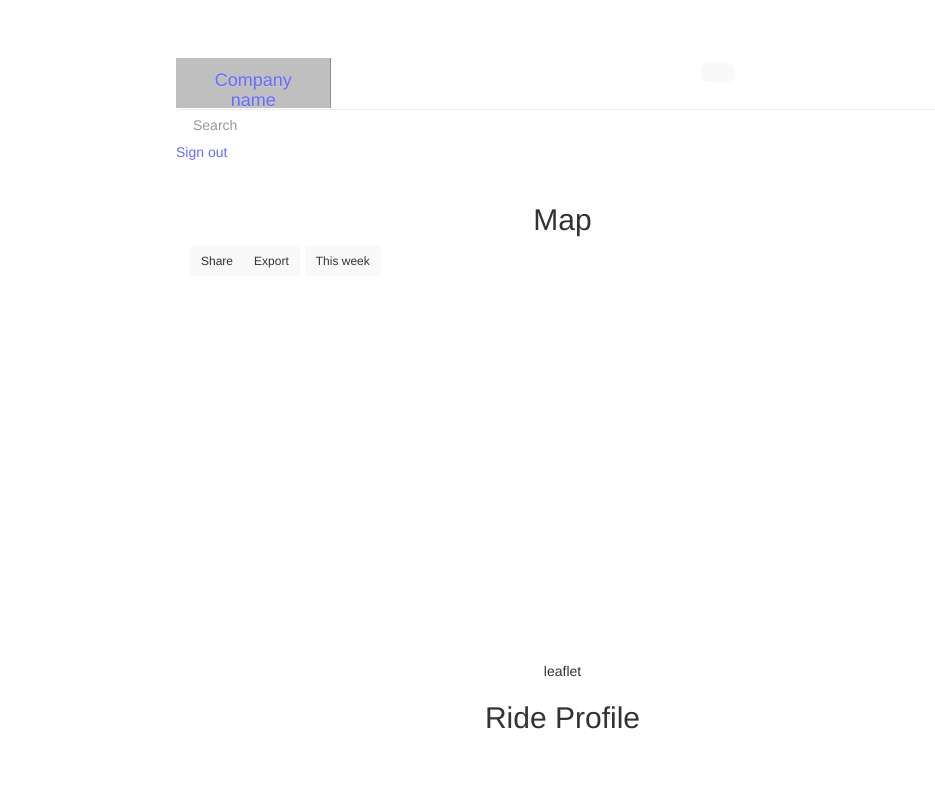
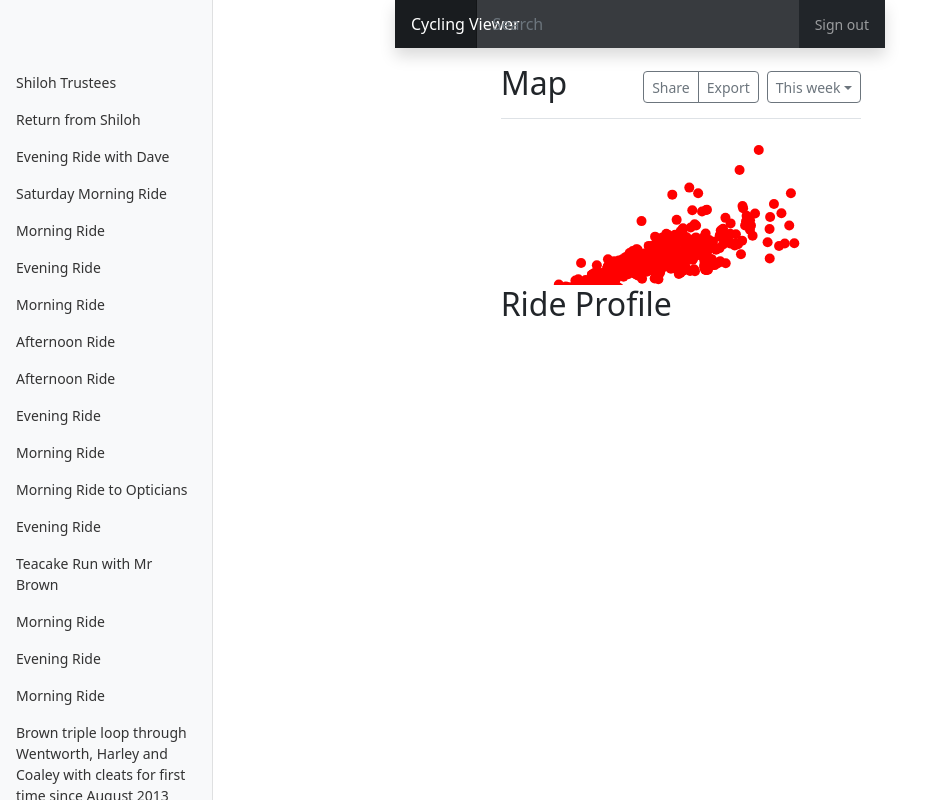
Before and after one commit to ChrisWoodsSays/CyclingViewer, a Svelte app: page / in a window 1280 px wide. Shown: the whole page, without its empty margins (0-935 px from the left). Built offline with nearby package versions, Linux system fonts and the light colour scheme.

Commit message:
Fix to Flexbox

```diff
--- a/index.html
+++ b/index.html
@@ -41,11 +41,13 @@
 
 
     <!-- Latest compiled and minified CSS -->
-    <link rel="stylesheet" href="https://cdn.jsdelivr.net/npm/bootstrap@3.3.7/dist/css/bootstrap.min.css" integrity="sha384-BVYiiSIFeK1dGmJRAkycuHAHRg32OmUcww7on3RYdg4Va+PmSTsz/K68vbdEjh4u" crossorigin="anonymous">
+    <!-- <link rel="stylesheet" href="https://cdn.jsdelivr.net/npm/bootstrap@3.3.7/dist/css/bootstrap.min.css" integrity="sha384-BVYiiSIFeK1dGmJRAkycuHAHRg32OmUcww7on3RYdg4Va+PmSTsz/K68vbdEjh4u" crossorigin="anonymous"> -->
     <!-- <link rel="stylesheet" href="../node_modules/bootstrap/dist/css/bootstrap.min.css"> -->
     <!-- Optional theme -->
-    <link rel="stylesheet" href="https://cdn.jsdelivr.net/npm/bootstrap@3.3.7/dist/css/bootstrap-theme.min.css" integrity="sha384-rHyoN1iRsVXV4nD0JutlnGaslCJuC7uwjduW9SVrLvRYooPp2bWYgmgJQIXwl/Sp" crossorigin="anonymous">
+    <!-- <link rel="stylesheet" href="https://cdn.jsdelivr.net/npm/bootstrap@3.3.7/dist/css/bootstrap-theme.min.css" integrity="sha384-rHyoN1iRsVXV4nD0JutlnGaslCJuC7uwjduW9SVrLvRYooPp2bWYgmgJQIXwl/Sp" crossorigin="anonymous"> -->
 
+    <!-- CSS only -->
+    <link href="https://cdn.jsdelivr.net/npm/bootstrap@5.2.0/dist/css/bootstrap.min.css" rel="stylesheet" integrity="sha384-gH2yIJqKdNHPEq0n4Mqa/HGKIhSkIHeL5AyhkYV8i59U5AR6csBvApHHNl/vI1Bx" crossorigin="anonymous">
 
 
 
@@ -61,11 +63,16 @@
     <!-- Bootstrap -->
     <!-- jQuery (necessary for Bootstrap's JavaScript plugins) -->
     <!-- <script src="https://ajax.googleapis.com/ajax/libs/jquery/1.12.4/jquery.min.js"></script> -->
-    <script src="../node_modules/jquery/dist/jquery.min.js"></script>
+    <!-- <script src="../node_modules/jquery/dist/jquery.min.js"></script> -->
     <!-- Latest compiled and minified JavaScript -->
     <!-- <script src="https://cdn.jsdelivr.net/npm/bootstrap@3.3.7/dist/js/bootstrap.min.js" integrity="sha384-Tc5IQib027qvyjSMfHjOMaLkfuWVxZxUPnCJA7l2mCWNIpG9mGCD8wGNIcPD7Txa" crossorigin="anonymous"></script> -->
 
-    <script src="../node_modules/bootstrap/dist/js/bootstrap.min.js"></script>
+    <!-- <script src="../node_modules/bootstrap/dist/js/bootstrap.min.js"></script> -->
+
+
+    <!-- JavaScript Bundle with Popper -->
+    <script src="https://cdn.jsdelivr.net/npm/bootstrap@5.2.0/dist/js/bootstrap.bundle.min.js" integrity="sha384-A3rJD856KowSb7dwlZdYEkO39Gagi7vIsF0jrRAoQmDKKtQBHUuLZ9AsSv4jD4Xa" crossorigin="anonymous"></script>
+
 
     <script type="module" src="/src/main.ts"></script>
   </body>
--- a/src/App.svelte
+++ b/src/App.svelte
@@ -31,10 +31,10 @@
       // Bike Weight,
       elapsedTime: act['Elapsed Time'],
       movingTime: act['Moving Time'],
-      distance: act['Distance'],
+      distance: +act['Distance'],
       maxSpeed: act['Max Speed'],
       averageSpeed: act['Average Speed'],
-      elevationGain: act['Elevation Gain'],
+      elevationGain: +act['Elevation Gain'],
       elevationLoss: act['Elevation Loss'],
       elevationLow: act['Elevation Low'],
       elevationHigh: act['Elevation High'],
@@ -60,7 +60,7 @@
       // Perceived Exertion
 	  };
 	}).then((d) => {
-		activities = d.splice(0,10);//d.filter((dd) => dd.year >= 1920);
+		activities = d;//.splice(0,10);//d.filter((dd) => dd.year >= 1920);
 	});
 
 </script>
@@ -69,7 +69,7 @@
   <div>
     <!-- <Title /> -->
     <header class="navbar navbar-dark sticky-top bg-dark flex-md-nowrap p-0 shadow">
-      <a class="navbar-brand col-md-3 col-lg-2 me-0 px-3 fs-6" href="#">Company name</a>
+      <a class="navbar-brand col-md-3 col-lg-2 me-0 px-3 fs-6" href="#">Cycling Viewer</a>
       <button class="navbar-toggler position-absolute d-md-none collapsed" type="button" data-bs-toggle="collapse" data-bs-target="#sidebarMenu" aria-controls="sidebarMenu" aria-expanded="false" aria-label="Toggle navigation">
         <span class="navbar-toggler-icon"></span>
       </button>
@@ -104,8 +104,7 @@
             </div>
           </div>
 
-          <canvas class="my-4 w-100" id="myChart" width="900" height="380"></canvas>
-          <Map />
+          <Map activities = {activities}/>
 
           <h2>Ride Profile</h2>
           <div>
--- a/src/app.css
+++ b/src/app.css
@@ -26,7 +26,7 @@ a:hover {
 
 body {
   margin: 0;
-  display: flex;
+  /* display: flex; */
   place-items: center;
   min-width: 320px;
   min-height: 100vh;
@@ -42,10 +42,10 @@ h1 {
 }
 
 #app {
-  max-width: 1280px;
-  margin: 0 auto;
-  padding: 2rem;
-  text-align: center;
+  /* max-width: 1280px; */
+  /* margin: 0 auto; */
+  /* padding: 2rem; */
+  /* text-align: center; */
 }
 
 button {
--- a/src/components/Map.svelte
+++ b/src/components/Map.svelte
@@ -1,7 +1,9 @@
 <script>
     // Create map of activities
     import {onMount} from "svelte";
-    // import {GeoJSON, LeafletMap, TileLayer} from 'svelte-leafletjs';
+
+    import { extent, scaleLinear, scaleOrdinal } from "d3";
+
     // import { fade } from 'svelte/transition';
     import { tooltipable } from '../actions/tooltipable';
 
@@ -9,47 +11,49 @@
     export let foregroundColor = '#FFFFFF';
     export let backgroundColor = '#000000';
 
-    let tooltipTarget;
+    //const width = 900, height = 600;
+    let width = 0 , height = 0;
+    const margin = { top: 15, bottom: 50, left: 50, right: 20 };
 
-    const mapOptions = {
-        center: [1.250111, 103.830933],
-        zoom: 13,
-    };
-    const tileUrl = "https://{s}.tile.openstreetmap.org/{z}/{x}/{y}.png";
-    const tileLayerOptions = {
-        minZoom: 0,
-        maxZoom: 20,
-        maxNativeZoom: 19,
-        attribution: "© OpenStreetMap contributors",
-    };
-    const geoJsonOptions = {
-        style: function (geoJsonFeature) {
-            console.log('style', geoJsonFeature);
-            return {};
-        },
-        onEachFeature: function (feature, layer) {
-            console.log('onEachFeature', feature, layer);
-        },
-    };
+    const innerHeight = height - margin.top - margin.bottom,
+        innerWidth = width - margin.left - margin.right;
 
-    let leafletMap;
+    $: xScale = scaleLinear()
+        .domain(extent(activities, (d)  =>  d.distance))
+        .range([0, width]);
 
-    onMount(() => {
-        //leafletMap.getMap().fitBounds([[1.266835, 103.796403], [1.232988, 103.854861]]);
-        // leafletMap.getMap().fitBounds([[-2.3501,52.3483], [-0.8312,53.1582]]);
-    });
+    $: yScale = scaleLinear()
+        .domain(extent(activities, (d)  =>  d.elevationGain))
+        .range([height, 0]);
+
 
 </script>
 
-<div width="900" height="380">
-    <div class="rideMap" style="width: 100%; height: 100%;">
-        leaflet
-        <!-- <LeafletMap bind:this={leafletMap} options={mapOptions}>
-            <TileLayer url={tileUrl} options={tileLayerOptions}/>
-            <GeoJSON url="example.geojson" options={geoJsonOptions}/>
-        </LeafletMap> -->
-    </div>
+<div
+    class="xxx"
+    bind:clientWidth={width}
+    bind:clientHeight={height}
+>
+    <svg >
+        <g transform={`translate(${margin.left},${margin.top})`}>
+        <!-- <Axis {innerHeight} {margin} scale={xScale} position="bottom" />
+        <Axis {innerHeight} {margin} scale={yScale} position="left" /> -->
+        <text transform={`translate(${-30},${innerHeight / 2}) rotate(-90)`}
+            >Elevation</text>
+        {#each activities as data, i}
+
+            <circle
+                cx={xScale(data.distance)}
+                cy={yScale(data.elevationGain)}
+                r="5"
+                fill = "red"
+            />
+        {/each}
+        <text x={innerWidth / 2} y={innerHeight + 35}>Distance</text>
+        </g>
+    </svg>
 </div>
+              <!-- fill={`${colorScale(data.class)}`} -->
 
 <style>
 </style>
--- a/src/components/RideList.svelte
+++ b/src/components/RideList.svelte
@@ -15,14 +15,16 @@
 <div class="activities">
   <!-- use:css={{foregroundColor, backgroundColor}}
   bind:this={tooltipTarget} -->
+    <ul class="nav flex-column">
       {#each activities as act}
-      <li class="nav-item">
+        <li class="nav-item nav-link">
           <!-- <a class="nav-link" href="#">
             <span data-feather="file" class="align-text-bottom"></span>
           </a> -->
           {act.name}
         </li>
       {/each}
+    </ul>
   </div>
 
   <!-- use:tooltipable = {{
```
Lines whose indentation alone changed are shown as unchanged.
